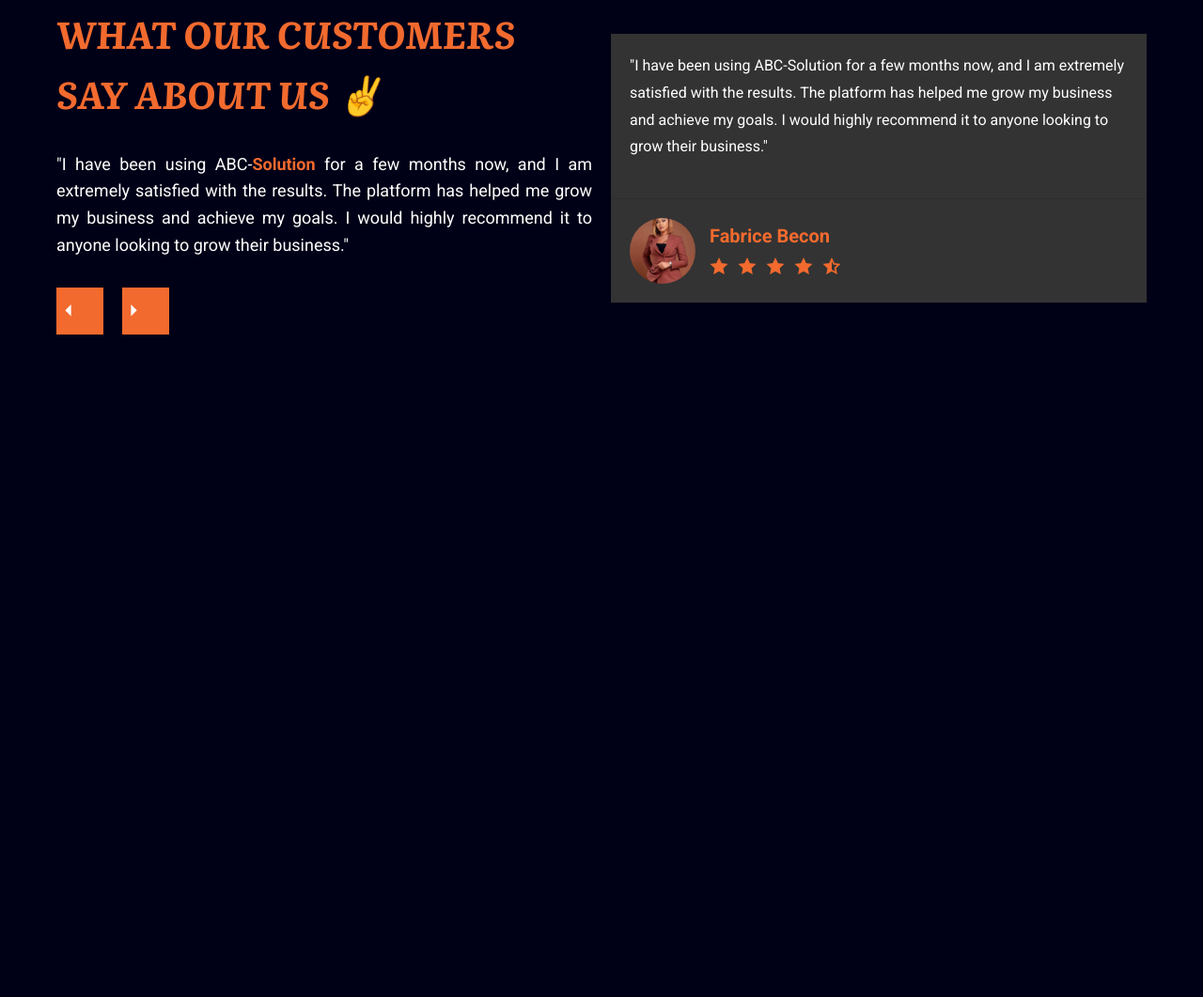
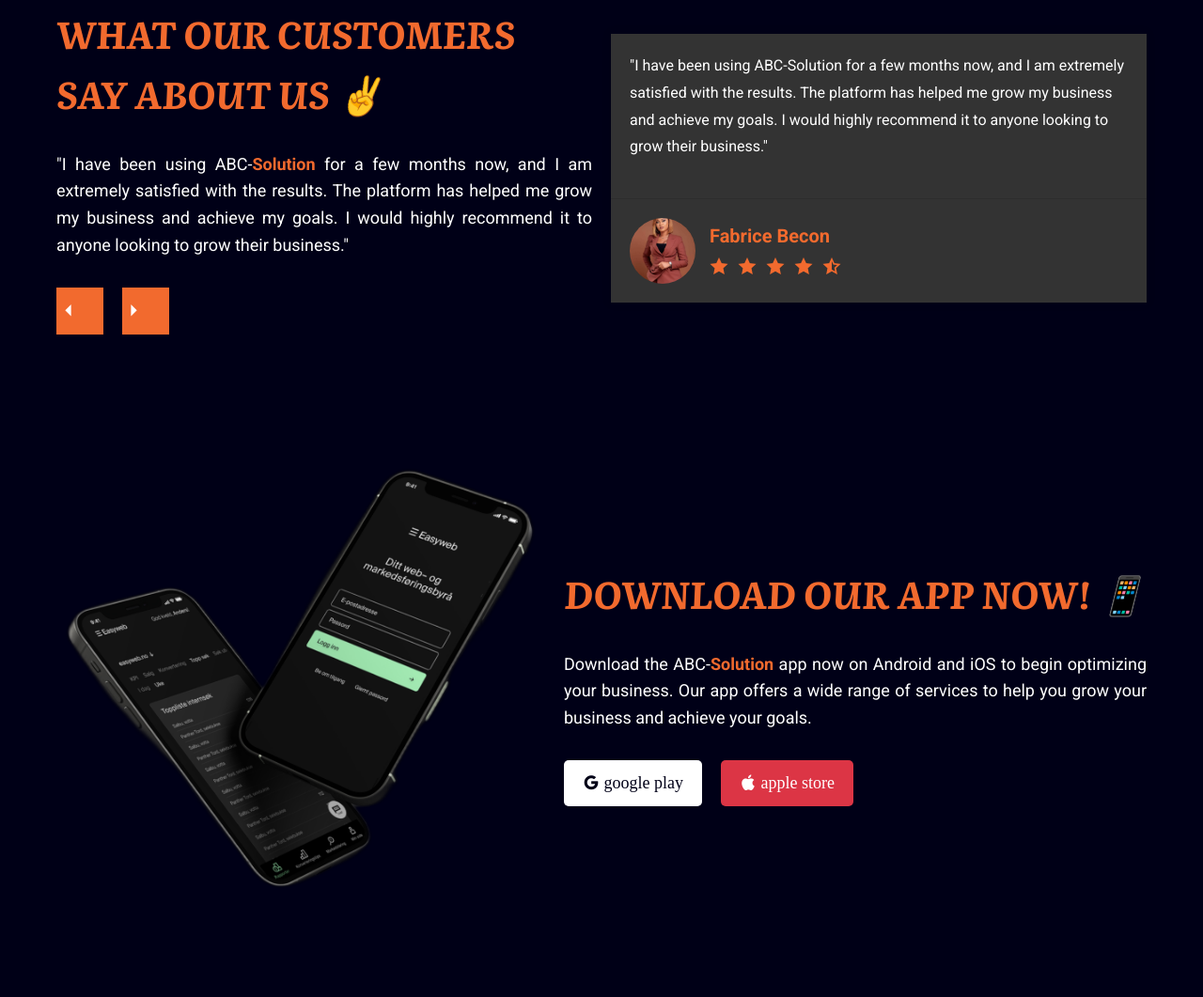
Before and after one commit to Wambaforestin/website_ABC_solutions, a plain HTML site: page index.html in a window 1280 px wide. Shown: the part 2324-3385 px from the top of the page at 94% size. Before the commit the page ends 2720 px from the top, so only its background shows below. Drawn offline with nearby package versions, Linux system fonts and the light colour scheme.

Commit message:
fisnished the download app section

```diff
--- a/CSS/style.css
+++ b/CSS/style.css
@@ -467,6 +467,101 @@
     }
 }
 
+/* Download */
+
+.download {
+
+    /* background-color: var(--slightly-dark-color); */
+    .flex {
+        display: flex;
+        align-items: center;
+        flex-wrap: wrap;
+        gap: 2rem;
+
+        .content {
+            flex: 1 1 50rem;
+
+            h3 {
+                font-size: 4rem;
+                margin-bottom: 2rem;
+                text-transform: uppercase;
+                color: var(--primary-color);
+                font-family: 'Literata', serif;
+                font-style: italic;
+            }
+
+            p {
+                font-size: 1.8rem;
+                line-height: 1.6;
+                padding: 1rem 0;
+                color: var(--light-color);
+                margin-bottom: 2rem;
+                text-align: justify;
+
+                span {
+                    color: var(--primary-color);
+                    font-weight: 700;
+                }
+            }
+
+            .links {
+                display: flex;
+                gap: 2rem;
+                margin-top: 2rem;
+                flex-wrap: wrap;
+
+                a {
+                    background-color: var(--primary-color);
+                    color: var(--light-color);
+                    padding: 1rem 2rem;
+                    font-size: 1.8rem;
+                    transition: var(--transition);
+                    cursor: pointer;
+                    border-radius: 0.5rem;
+
+                    i {
+                        margin-right: 1rem;
+                    }
+
+                    &:first-child {
+                        background-color: var(--light-color);
+                        color: var(--dark-color);
+                        border: var(--border);
+                    }
+
+                    &:first-child:hover {
+                        background-color: var(--slightly-dark-color);
+                        color: var(--light-color);
+                    }
+
+                    &:last-child {
+                        background-color: var(--danger-color);
+                        color: var(--light-color);
+                    }
+
+                    &:last-child:hover {
+                        background-color: var(--light-color);
+                        color: var(--danger-color);
+                    }
+                }
+            }
+        }
+
+        .image {
+            flex: 1 1 40rem;
+
+            img {
+                width: 100%;
+                height: 58rem;
+                object-fit: cover;
+            }
+
+        }
+    }
+
+}
+
+
 
 /* animations */
 @keyframes animate1 {
@@ -595,7 +690,7 @@
     }
 }
 
-@media screen and (max-width: 480px) {
+@media screen and (max-width: 450px) {
     html {
         font-size: 50%;
     }
@@ -609,4 +704,40 @@
             }
         }
     }
+
+    .home {
+        .flex {
+            .content {
+                h3 {
+                    font-size: 2.5rem;
+                }
+
+                p {
+                    font-size: 1.4rem;
+                }
+            }
+        }
+    }
+
+    .download {
+
+        .flex {
+            .content {
+
+                h3 {
+                    font-size: 3rem;
+                }
+
+                p {
+                    font-size: 1.6rem;
+                }
+
+                a {
+                   width: 100%;
+                   text-align: center;
+                    margin: 0 1rem;
+                }
+            }
+        }
+    }
 }
--- a/index.html
+++ b/index.html
@@ -286,6 +286,25 @@
       </div>
     </div>
   </section>
+  <!-- download section -->
+<section class="download" id="download">
+  <div class="flex">
+    <div class="image">
+      <img src="images/download.png" alt="download">
+    </div>
+    <div class="content">
+      <h3>Download our app now! 📱</h3>
+      <p>
+        Download the ABC-<span>Solution</span> app now on Android and iOS to begin optimizing your business. Our app
+        offers a wide range of services to help you grow your business and achieve your goals.
+      </p>
+      <div class="links">
+        <a href="#" class="ri-google-fill"> google play</a>
+        <a href="#" class="ri-apple-fill"> apple store</a>
+      </div>
+    </div>
+  </div>
+</section>
   <script src="script.js"></script>
 </body>
 
```
Also changed, not shown: images/download.png (added).
